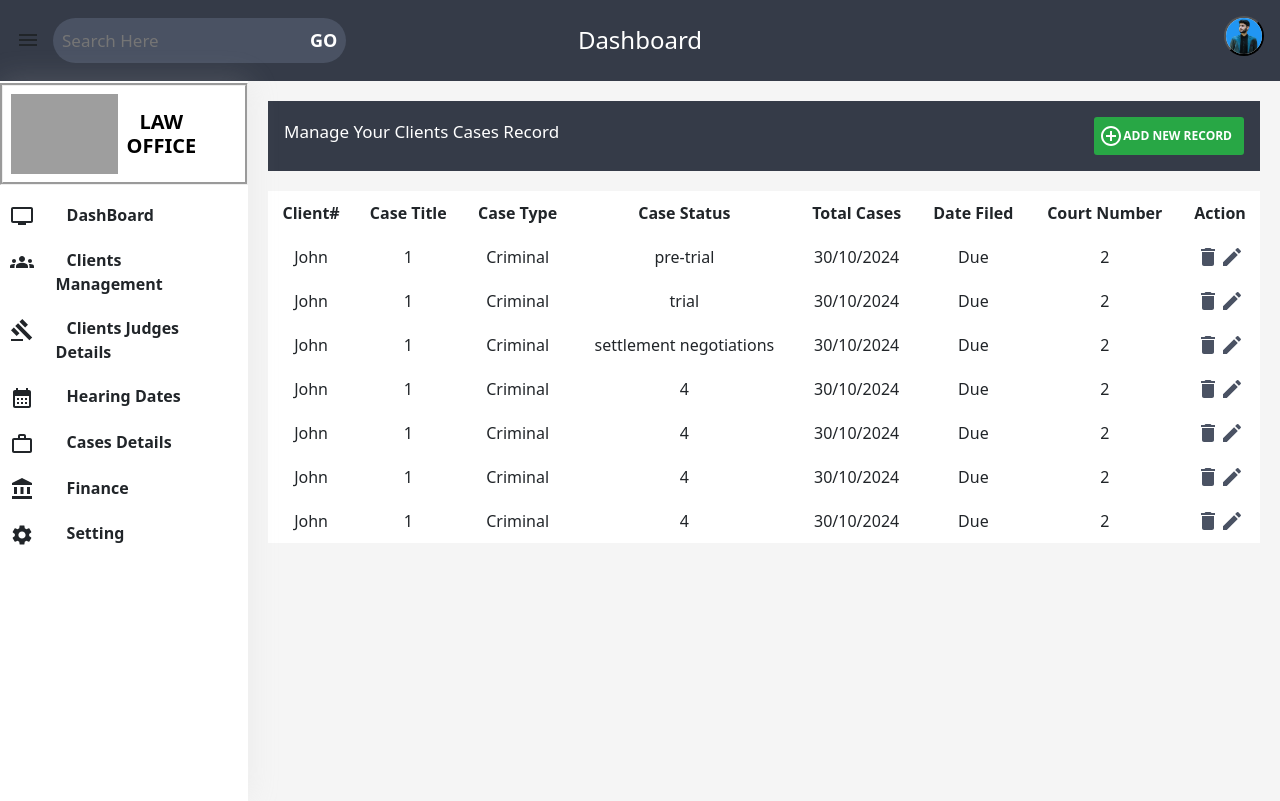
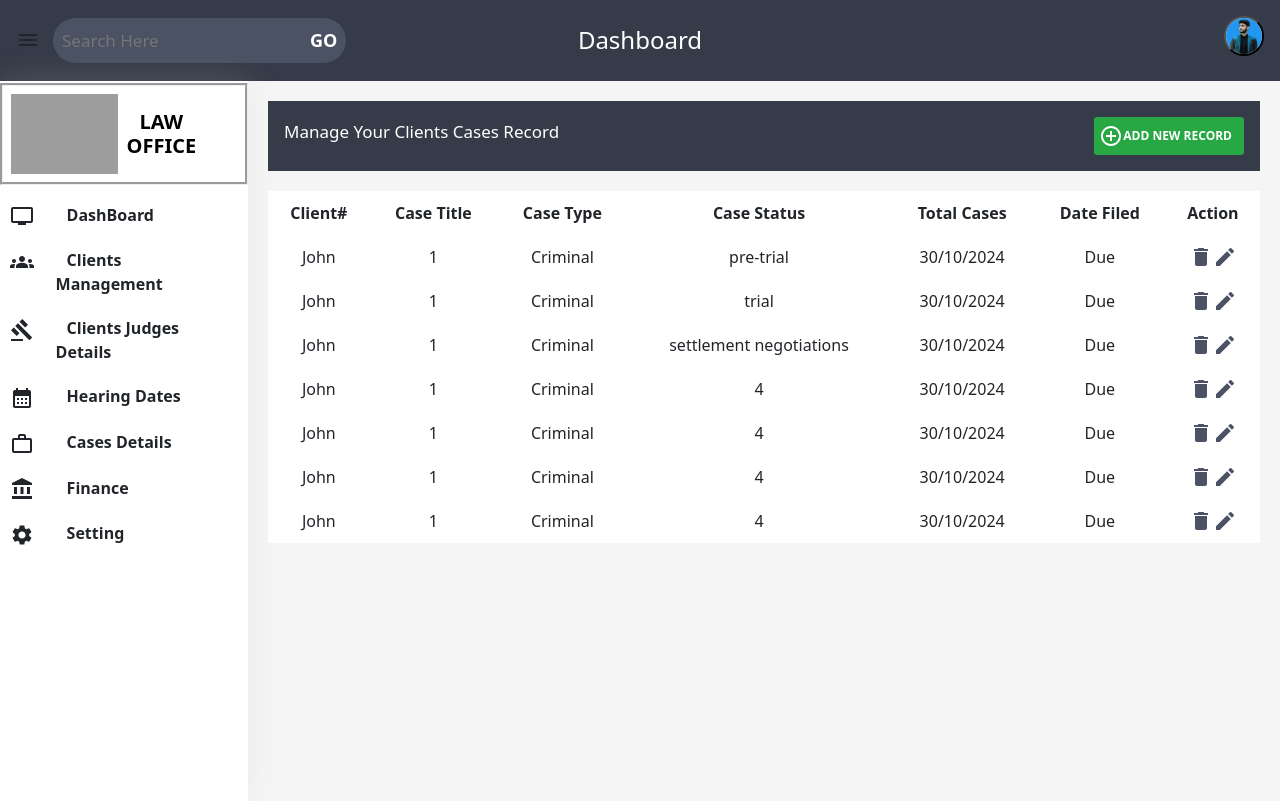
Before and after one commit to Malikwebd9723/AACMS, a React (Create React App) app: page /admin/casesDetails in a window 1280 px wide. Built offline with nearby package versions, Linux system fonts and the light colour scheme; grey boxes are pictures that could not be loaded.

Commit message:
add cnic in client M and do more addition in Case M and Judges

```diff
--- a/src/components/dashboard/CasesDetails.jsx
+++ b/src/components/dashboard/CasesDetails.jsx
@@ -105,7 +105,7 @@ const CasesDetails = () => {
                             <Th>Case Status</Th>
                             <Th>Total Cases</Th>
                             <Th>Date Filed</Th>
-                            <Th>Court Number</Th>
+
 
                             <Th>Action</Th>
                         </Tr>
@@ -118,7 +118,7 @@ const CasesDetails = () => {
                             <Td>pre-trial</Td>
                             <Td>30/10/2024</Td>
                             <Td>Due</Td>
-                            <Td>2</Td>
+
 
                             <Td>
                             <ButtonActionContainer>
@@ -146,7 +146,7 @@ const CasesDetails = () => {
                             <Td>trial</Td>
                             <Td>30/10/2024</Td>
                             <Td>Due</Td>
-                            <Td>2</Td>
+
                             <Td>
                             <ButtonActionContainer>
                             <StyledButton>
@@ -167,7 +167,7 @@ const CasesDetails = () => {
                             <Td>settlement negotiations</Td>
                             <Td>30/10/2024</Td>
                             <Td>Due</Td>
-                            <Td>2</Td>
+
                             <Td>
                             <ButtonActionContainer>
                             <StyledButton>
@@ -188,7 +188,7 @@ const CasesDetails = () => {
                             <Td>4</Td>
                             <Td>30/10/2024</Td>
                             <Td>Due</Td>
-                            <Td>2</Td>
+
                             <Td>
                             <ButtonActionContainer>
                             <StyledButton>
@@ -209,7 +209,7 @@ const CasesDetails = () => {
                             <Td>4</Td>
                             <Td>30/10/2024</Td>
                             <Td>Due</Td>
-                            <Td>2</Td>
+
                             <Td>
                             <ButtonActionContainer>
                             <StyledButton>
@@ -230,7 +230,7 @@ const CasesDetails = () => {
                             <Td>4</Td>
                             <Td>30/10/2024</Td>
                             <Td>Due</Td>
-                            <Td>2</Td>
+
                             <Td>
                             <ButtonActionContainer>
                             <StyledButton>
@@ -251,7 +251,7 @@ const CasesDetails = () => {
                             <Td>4</Td>
                             <Td>30/10/2024</Td>
                             <Td>Due</Td>
-                            <Td>2</Td>
+
                             <Td>
                             <ButtonActionContainer>
                             <StyledButton>
--- a/src/components/dashboard/ClientManagement.jsx
+++ b/src/components/dashboard/ClientManagement.jsx
@@ -6,7 +6,7 @@ import EditIcon from '@mui/icons-material/Edit';
 import Button from 'react-bootstrap/Button';
 import Modal from 'react-bootstrap/Modal';
 import 'bootstrap/dist/css/bootstrap.min.css';
-import { Form } from 'react-router-dom';
+
 
 
 const MainContainer = styled.section`
@@ -136,12 +136,18 @@ const ClientManagement = () => {
             <Input />
             <Label htmlFor="number">Current Case No</Label>
             <Input />
-            <Label htmlFor="text">Case Status</Label>
+            <Label htmlFor="text">Case Title </Label>
             <Input />
-            <Label htmlFor="date">Date Of Hearing</Label>
+           <Label htmlFor="text"> Case Statuss</Label>
             <Input />
-            <Label htmlFor="date">Reminder Date</Label>
+            <Label htmlFor="text">Total Cases</Label>
             <Input />
+            <Label htmlFor="text">Case Type</Label>
+            <Input />
+            <Label htmlFor="text">Date Filed</Label>
+            <Input />
+
+
             </ContainerForm>
         </Modal.Body>
         <Modal.Footer>
@@ -173,6 +179,7 @@ const ClientManagement = () => {
                             <Th>Client#</Th>
                             <Th>Email</Th>
                             <Th>Adresss</Th>
+                            <Th>CNIC</Th>
                             <Th>Phone</Th>
                             <Th>Action</Th>
                         </Tr>
@@ -183,6 +190,7 @@ const ClientManagement = () => {
                             <Td>1</Td>
                             <Td>u</Td>
                             <Td>30/10/2024</Td>
+                            <Td>------</Td>
                             <Td>Due</Td>
 
                             <Td>
@@ -209,6 +217,7 @@ const ClientManagement = () => {
                             <Td>1</Td>
                             <Td>4</Td>
                             <Td>30/10/2024</Td>
+                            <Td>------</Td>
                             <Td>Due</Td>
                             <Td>
                             <ButtonActionContainer>
@@ -228,6 +237,7 @@ const ClientManagement = () => {
                             <Td>1</Td>
                             <Td>4</Td>
                             <Td>30/10/2024</Td>
+                            <Td>------</Td>
                             <Td>Due</Td>
                             <Td>
                             <ButtonActionContainer>
@@ -247,6 +257,7 @@ const ClientManagement = () => {
                             <Td>1</Td>
                             <Td>4</Td>
                             <Td>30/10/2024</Td>
+                            <Td>------</Td>
                             <Td>Due</Td>
                             <Td>
                             <ButtonActionContainer>
@@ -266,6 +277,7 @@ const ClientManagement = () => {
                             <Td>1</Td>
                             <Td>4</Td>
                             <Td>30/10/2024</Td>
+                            <Td>------</Td>
                             <Td>Due</Td>
                             <Td>
                             <ButtonActionContainer>
@@ -285,6 +297,7 @@ const ClientManagement = () => {
                             <Td>1</Td>
                             <Td>4</Td>
                             <Td>30/10/2024</Td>
+                            <Td>------</Td>
                             <Td>Due</Td>
                             <Td>
                             <ButtonActionContainer>
@@ -304,6 +317,7 @@ const ClientManagement = () => {
                             <Td>1</Td>
                             <Td>4</Td>
                             <Td>30/10/2024</Td>
+                            <Td>------</Td>
                             <Td>Due</Td>
                             <Td>
                             <ButtonActionContainer>
--- a/src/components/dashboard/JugesDetails.jsx
+++ b/src/components/dashboard/JugesDetails.jsx
@@ -95,7 +95,7 @@ const JudgesDatails = () => {
             <Thead>
               <Tr>
                 <Th>Client Number</Th>
-                <Th>Number of Cases</Th>
+                <Th>Client Cases in Court</Th>
                 <Th>Court Number</Th>
                 <Th>Current Case No</Th>
                 <Th>Case Status</Th>
```
